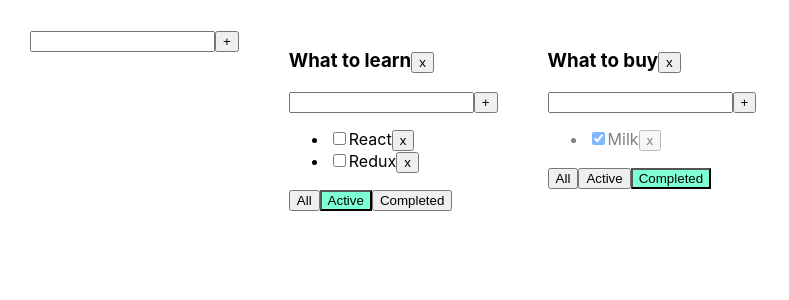
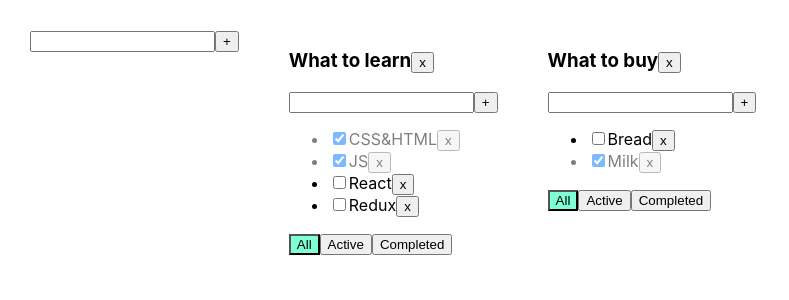
Before and after one commit to andrew-matt/todolist-study, a React (Create React App) app: page / in a window 1280 px wide. Shown: the top 300 px of the page, without its empty margins (0-789 px from the left). Built offline with nearby package versions, Linux system fonts and the light colour scheme.

Commit message:
create addTodolist func

```diff
--- a/src/AddItemForm.tsx
+++ b/src/AddItemForm.tsx
@@ -1,8 +1,7 @@
 import React, {ChangeEvent, KeyboardEvent, useState} from "react";
 
 type AddItemFormPropsType = {
-    id: string
-    addTask: (title: string, todolistId: string) => void
+    addItem: (title: string) => void
 }
 
 export function AddItemForm(props: AddItemFormPropsType) {
@@ -17,14 +16,14 @@
     const onKeyPressHandler = (e: KeyboardEvent<HTMLInputElement>) => {
         setError(null);
         if (e.key === 'Enter') {
-            props.addTask(newTaskTitle, props.id);
+            props.addItem(newTaskTitle);
             setNewTaskTitle("")
         }
     }
 
     const addTask = () => {
         if (newTaskTitle.trim() !== "") {
-            props.addTask(newTaskTitle.trim(), props.id);
+            props.addItem(newTaskTitle.trim());
             setNewTaskTitle("")
         } else {
             setError("Title is required");
--- a/src/App.tsx
+++ b/src/App.tsx
@@ -61,8 +61,8 @@
     let todolistId2 = v1();
 
     let [todoLists, setTodoLists] = useState<Array<TodolistsType>>([
-        {id: todolistId1, title: "What to learn", filter: "active"},
-        {id: todolistId2, title: "What to buy", filter: "completed"}
+        {id: todolistId1, title: "What to learn", filter: "all"},
+        {id: todolistId2, title: "What to buy", filter: "all"}
     ])
 
     let removeTodolist = (todolistId: string) => {
@@ -85,9 +85,19 @@
         ]
     })
 
+    function addTodolist(title: string) {
+        let todolist: TodolistsType = {
+            id: v1(),
+            title: title,
+            filter: "all"
+        }
+        setTodoLists([todolist, ...todoLists])
+        setTasks({...tasksObj, [todolist.id]: []})
+    }
+
     return (
         <div className="App">
-            <AddItemForm id={"asd"} addTask={() => {}}/>
+            <AddItemForm addItem={addTodolist}/>
             {
                 todoLists.map((tl) => {
                     let tasksForTodoList = tasksObj[tl.id];
--- a/src/Todolist.tsx
+++ b/src/Todolist.tsx
@@ -36,12 +36,16 @@
         props.removeTodolist(props.id)
     }
 
+    const addTask = (title: string) => {
+        props.addTask(title, props.id)
+    }
+
     return (
         <div>
             <h3>{props.title}
                 <button onClick={removeTodolist}>x</button>
             </h3>
-            <AddItemForm id={props.id} addTask={props.addTask}/>
+            <AddItemForm addItem={addTask}/>
             <ul>
                 {
                     props.tasks.map(t => {
```
